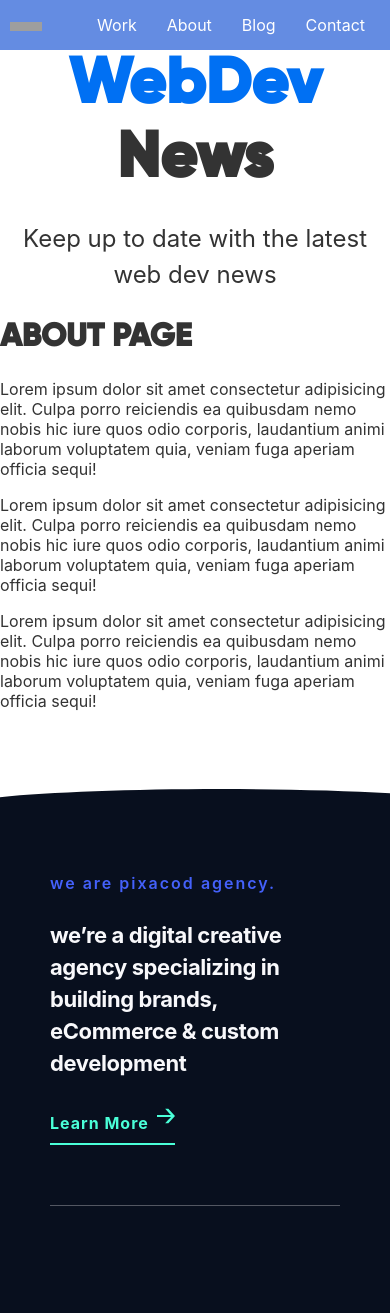
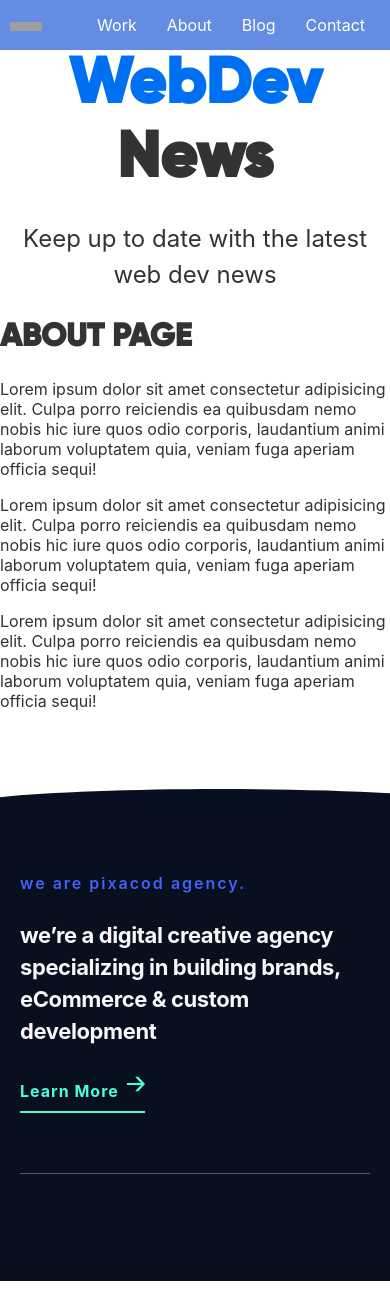
Before and after one commit to pixacodagency/frontend, a Next.js app: page /about in a window 390 px wide. After the commit the page ends 1281 px from the top, so only its background shows below. Built offline with nearby package versions, Linux system fonts and the light colour scheme; grey boxes are pictures that could not be loaded.

Commit message:
Added new breakpoint for mobile

```diff
--- a/styles/Footer.module.css
+++ b/styles/Footer.module.css
@@ -170,6 +170,12 @@ p.heading4 {
     }
 }
 
+@media only screen and (max-width: 40.625em) {
+    .container {
+        padding: 0 20px;
+    }
+}
+
 @media only screen and (max-width: 68.75em) {
     .container {
         max-width: 100% !important;
```
